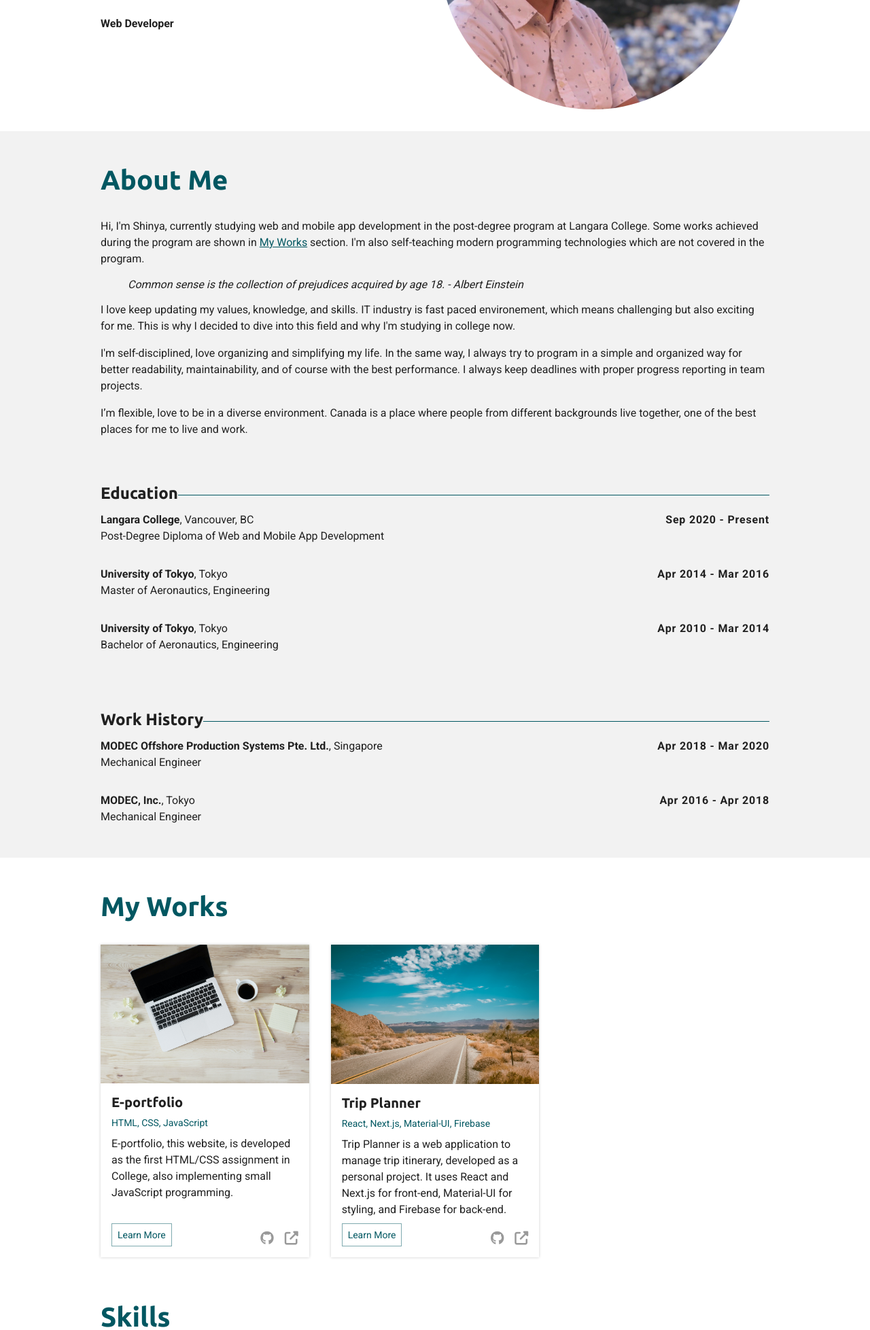
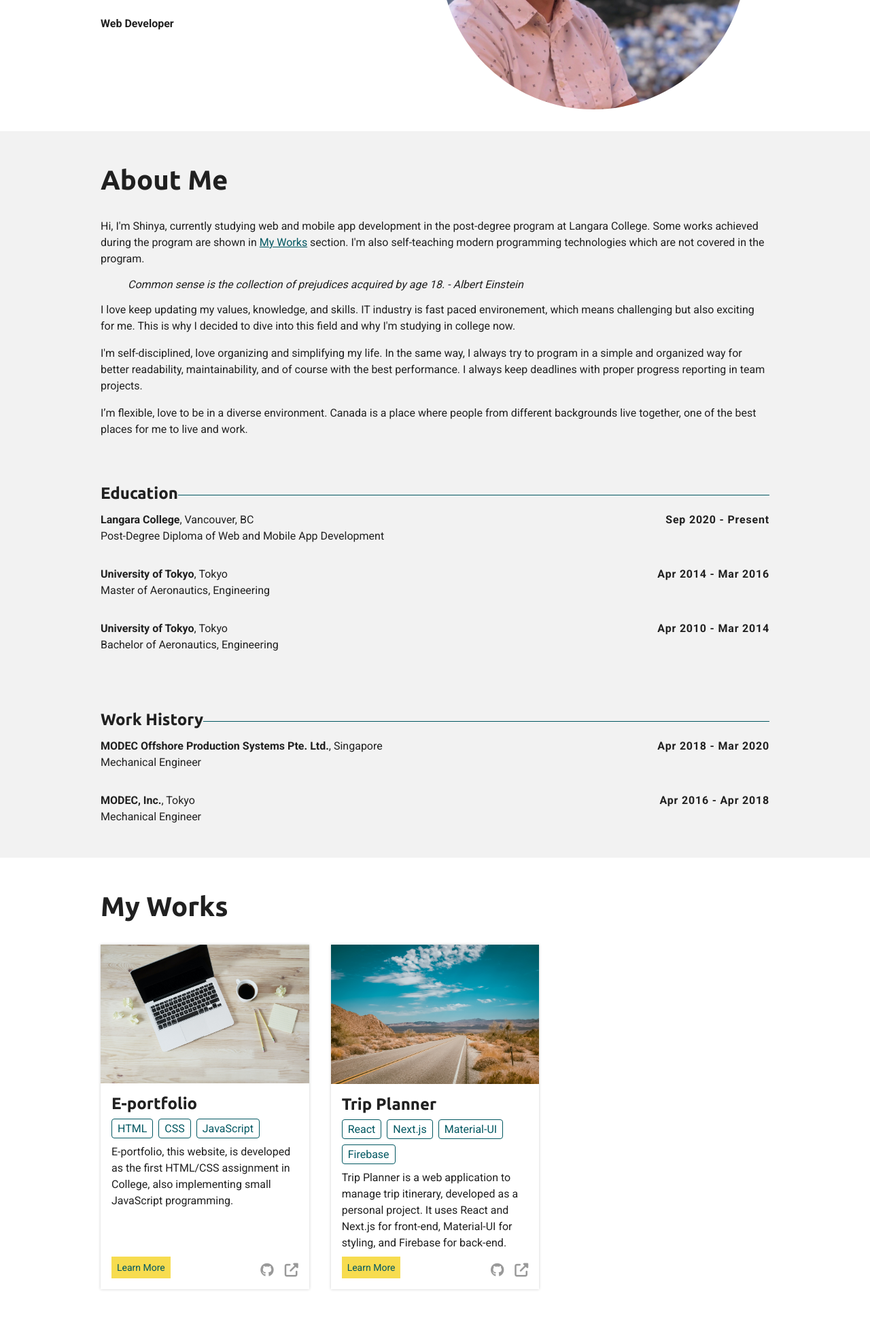
Before and after one commit to satoshinbp/portfolio, a PHP site: page / in a window 1280 px wide. Shown: the part 391-2348 px from the top of the page at 68% size. Run offline with PHP 8.4, Linux system fonts and the light colour scheme; some libraries are stand-ins or nearby versions.

Commit message:
add tag styling

```diff
--- a/index.html
+++ b/index.html
@@ -140,17 +140,18 @@
               <img src="images/e-portfolio.jpg" alt="" class="card-img" />
               <div class="card-wrapper">
                 <h3 class="card-title">E-portfolio</h3>
-                <p class="card-tag">HTML, CSS, JavaScript</p>
+                <ul class="tag">
+                  <li>HTML</li>
+                  <li>CSS</li>
+                  <li>JavaScript</li>
+                </ul>
                 <p class="card-content">
                   E-portfolio, this website, is developed as the first HTML/CSS
                   assignment in College, also implementing small JavaScript
                   programming.
                 </p>
                 <div class="card-action">
-                  <a
-                    href="works/portfolio.html"
-                    class="button-primary-outlined"
-                  >
+                  <a href="works/portfolio.html" class="button-primary">
                     Learn More
                   </a>
                   <ul>
@@ -184,17 +185,19 @@
               <img src="images/trip-planner.jpg" alt="" class="card-img" />
               <div class="card-wrapper">
                 <h3 class="card-title">Trip Planner</h3>
-                <p class="card-tag">React, Next.js, Material-UI, Firebase</p>
+                <ul class="tag">
+                  <li>React</li>
+                  <li>Next.js</li>
+                  <li>Material-UI</li>
+                  <li>Firebase</li>
+                </ul>
                 <p class="card-content">
                   Trip Planner is a web application to manage trip itinerary,
                   developed as a personal project. It uses React and Next.js for
                   front-end, Material-UI for styling, and Firebase for back-end.
                 </p>
                 <div class="card-action">
-                  <a
-                    href="works/trip-planner.html"
-                    class="button-primary-outlined"
-                  >
+                  <a href="works/trip-planner.html" class="button-primary">
                     Learn More
                   </a>
                   <ul>
--- a/styles/main.css
+++ b/styles/main.css
@@ -41,7 +41,6 @@ h1 {
 }
 
 h2 {
-  color: var(--main-color);
   font-size: 2.5rem;
   text-align: center;
 }
@@ -94,24 +93,18 @@ blockquote {
 }
 
 /* Button */
-.button-primary-outlined {
+.button-primary {
   padding: 0.5rem;
-  border: 1px solid rgba(1, 87, 97, 0.5);
-  background-color: var(--base-color);
+  background-color: var(--accent-color);
   color: var(--main-color);
   font-size: 0.875rem;
   transition: 0.3s;
 }
 
-.button-primary-outlined:hover {
-  border: 1px solid var(--main-color);
-  background-color: rgba(1, 87, 97, 0.05);
-  color: var(--main-color);
+.button-primary:hover {
+  background-color: var(--main-color);
+  color: var(--accent-color);
   transition: 0.3s;
-}
-
-.button-primary-outlined a {
-  color: var(--main-color);
 }
 
 .icon-button {
@@ -128,6 +121,20 @@ blockquote {
 .icon-button:hover {
   color: var(--accent-color);
   transition: 0.3s;
+}
+
+/* Tag */
+.tag {
+  display: flex;
+  flex-flow: row wrap;
+  gap: 0.5rem;
+  color: var(--main-color);
+}
+
+.tag li {
+  padding: 0.25rem 0.5rem;
+  border: 1px solid var(--main-color);
+  border-radius: 4px;
 }
 
 /* Header */
@@ -323,12 +330,7 @@ nav a:hover {
 }
 
 .card-title {
-  font-size: 1.25rem;
-}
-
-.card-tag {
-  color: var(--main-color);
-  font-size: 0.875rem;
+  font-size: 1.5rem;
 }
 
 .card-action {
```
Also changed, not shown: styles/works.css (+10 -13 lines), works/portfolio.html (+11 -2 lines), works/trip-planner.html (+6 -1 lines).
